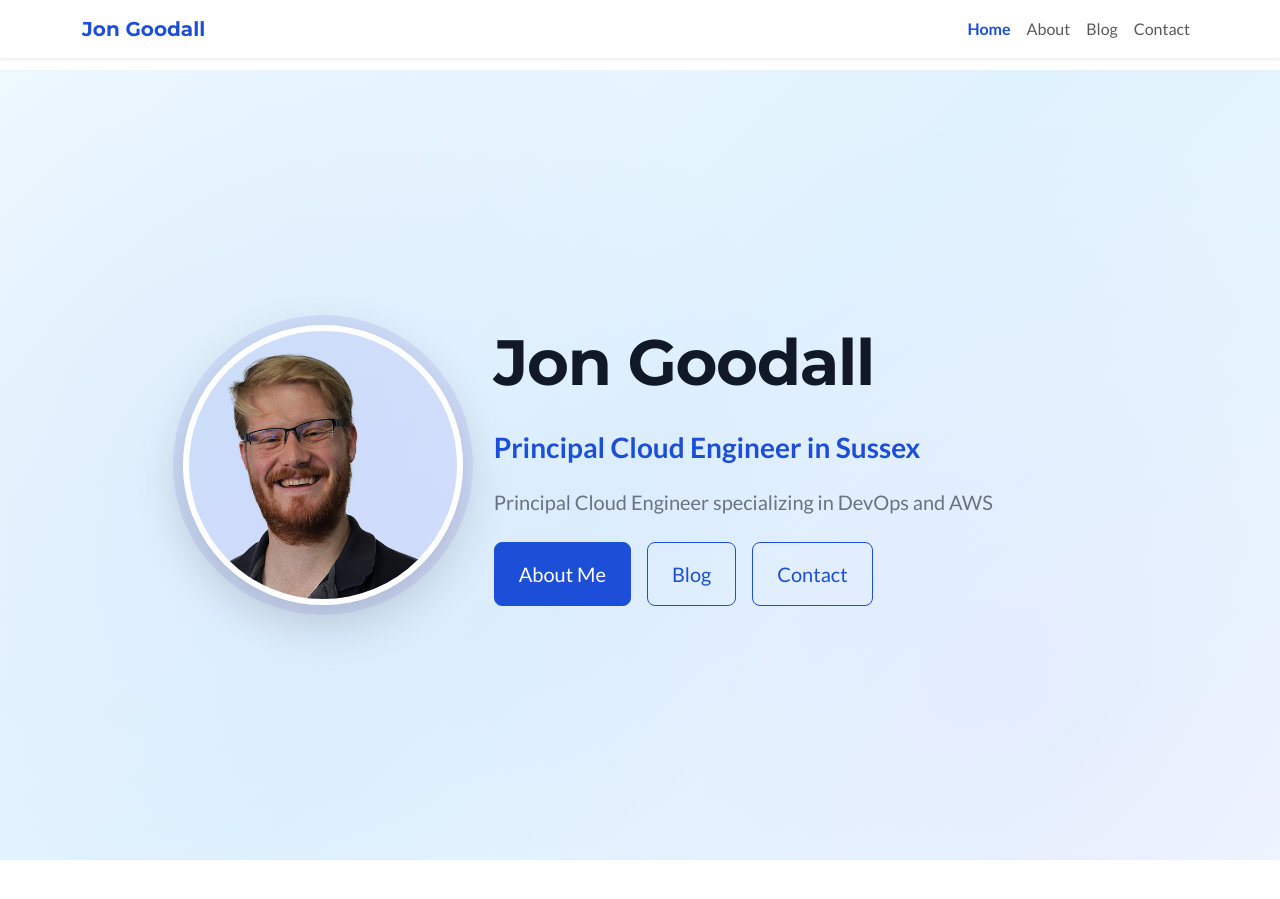
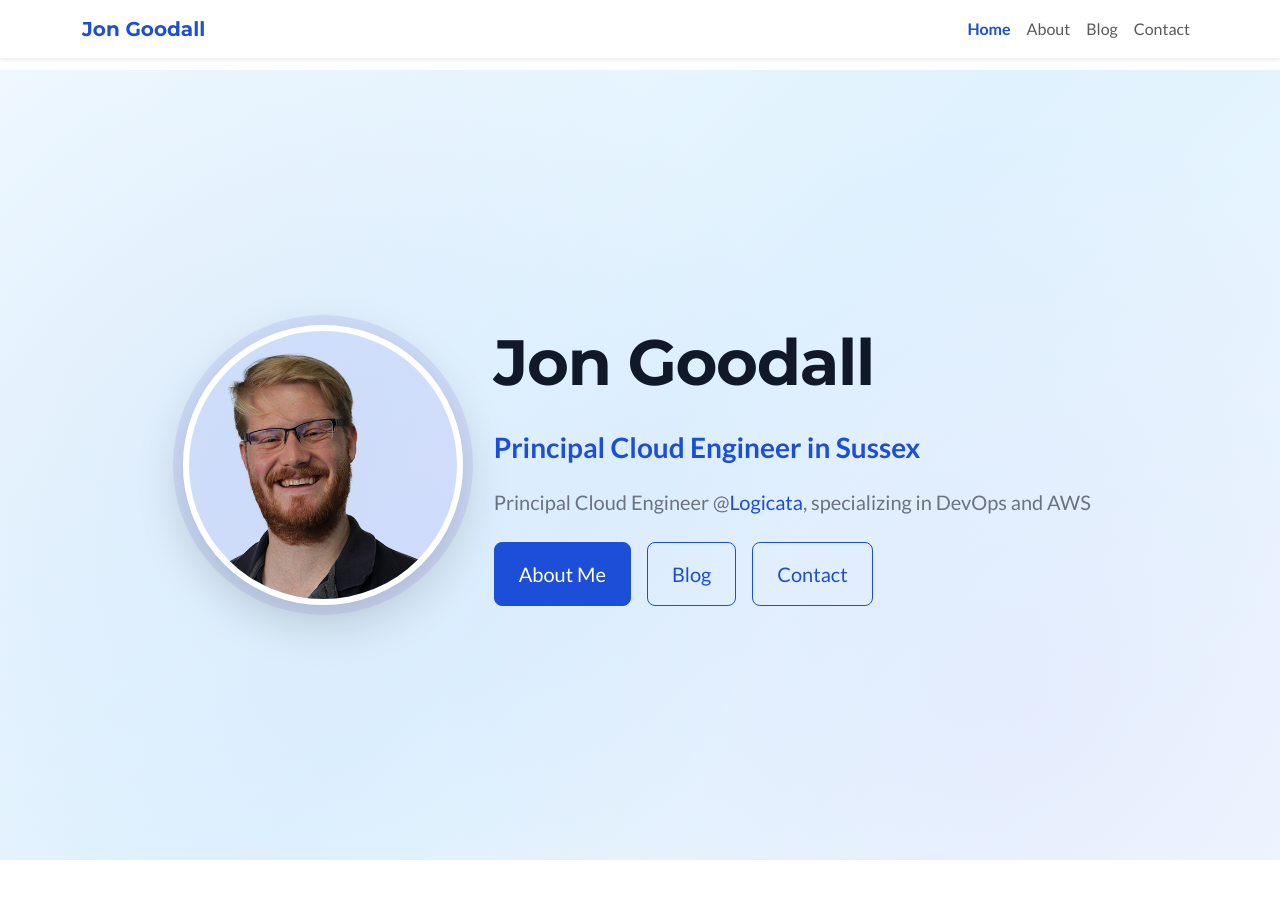
Before and after one commit to jdgoodall1/jdgoodall1.github.io, a Jekyll site: the page built from index.html, in a window 1280 px wide and 900 px high. Built offline with Jekyll 4.4.1, drawn with Linux system fonts in a browser that asks for light colours; the list of posts is cut into pages by our own code.

Commit message:
Update _config.yml

```diff
--- a/_config.yml
+++ b/_config.yml
@@ -2,7 +2,7 @@
 title: Jon Goodall
 name: Jon Goodall
 email: jongoodall14@gmail.com
-description: Principal Cloud Engineer specializing in DevOps and AWS
+description: Principal Cloud Engineer @<a href="https://www.logicata.com/" target="_blank">Logicata</a>, specializing in DevOps and AWS
 keywords: "DevOps, Agile, Terraform, Ansible, Hashicorp, Vault, AWS, Jenkins, Cloudformation, AWS Certified, Cloud"
 skills: "Principal Cloud Engineer in Sussex"
 baseurl: ""
```
